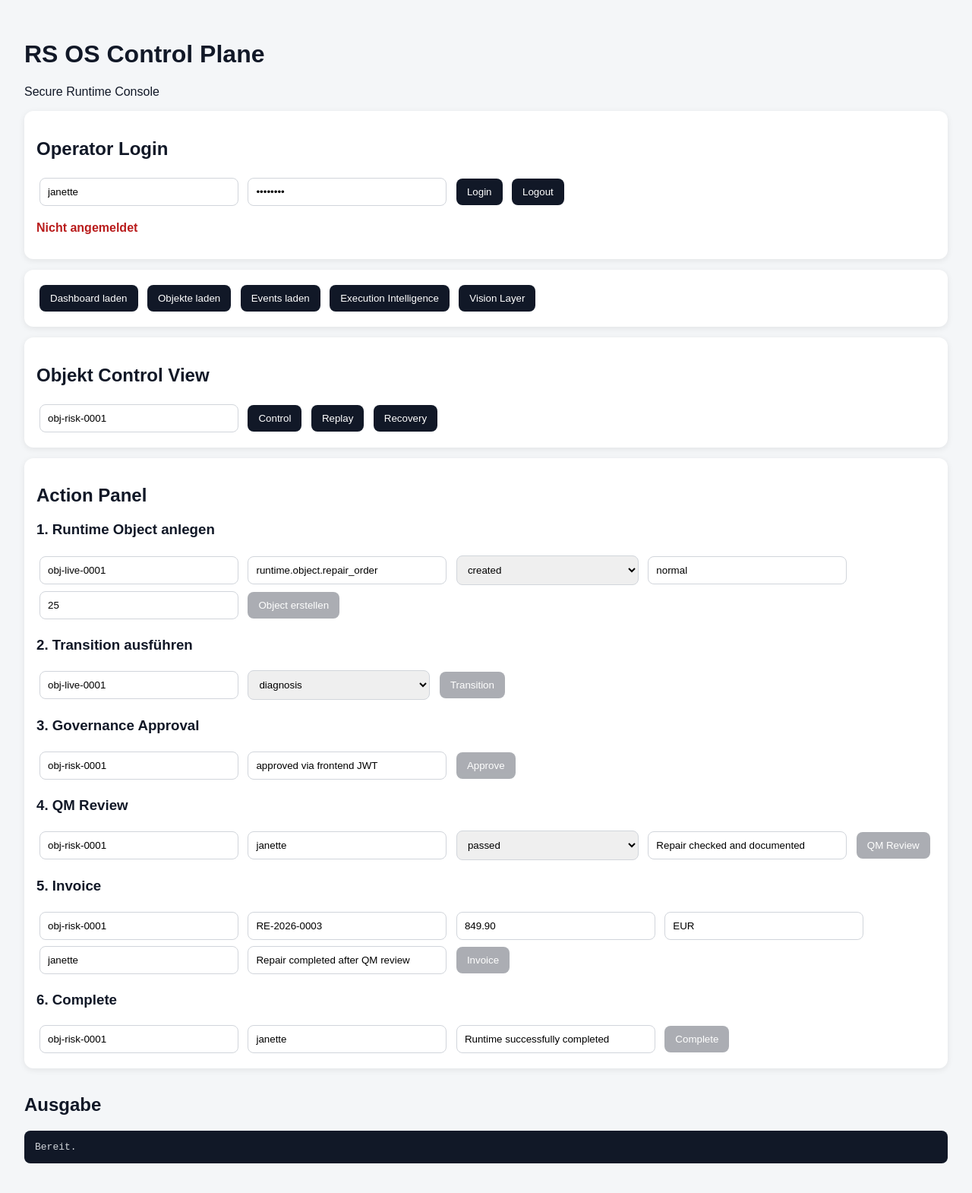
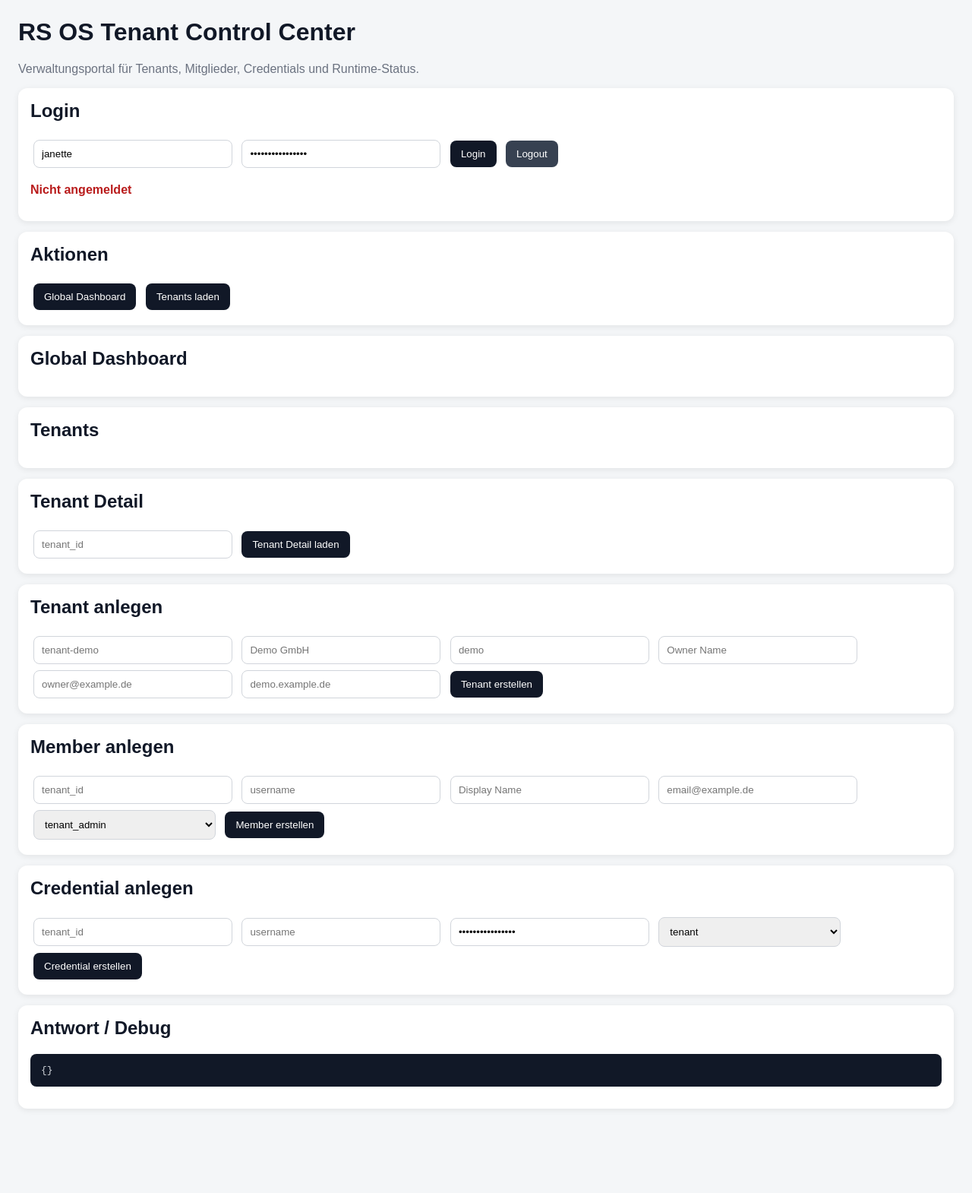
Before and after one commit to rudolphssgmbh-svg/RS-OS, a plain HTML site: page frontend/index.html in a window 1280 px wide. Shown: the whole page at 76% size. After the commit the page ends 1497 px from the top, so only its background shows below. Drawn offline with Linux system fonts and the light colour scheme; no server answers.

Commit message:
feat(frontend): add tenant control center view

```diff
--- a/frontend/index.html
+++ b/frontend/index.html
@@ -2,393 +2,485 @@
 <html lang="de">
 <head>
   <meta charset="UTF-8" />
-  <title>RS OS Control Plane</title>
+  <title>RS OS Tenant Control Center</title>
   <style>
-    body { font-family: Arial, sans-serif; background:#f4f6f8; padding:24px; color:#111827; }
-    button { background:#111827; color:white; border:0; padding:10px 14px; border-radius:8px; cursor:pointer; margin:4px; }
-    input, select { padding:10px; border:1px solid #d1d5db; border-radius:8px; margin:4px; min-width:240px; }
-    .card { background:white; padding:16px; border-radius:12px; margin:14px 0; box-shadow:0 2px 8px rgba(0,0,0,.08); }
-    .grid { display:grid; grid-template-columns:repeat(auto-fit,minmax(260px,1fr)); gap:14px; }
-    pre { background:#111827; color:#d1d5db; padding:14px; border-radius:8px; overflow:auto; }
-    .ok { color:green; font-weight:bold; }
-    .bad { color:#b91c1c; font-weight:bold; }
+    body {
+      font-family: Arial, sans-serif;
+      background: #f4f6f8;
+      color: #111827;
+      margin: 0;
+      padding: 24px;
+    }
+    h1, h2, h3 { margin-top: 0; }
+    input, select {
+      padding: 10px;
+      border: 1px solid #d1d5db;
+      border-radius: 8px;
+      margin: 4px;
+      min-width: 240px;
+    }
+    button {
+      background: #111827;
+      color: white;
+      border: 0;
+      padding: 10px 14px;
+      border-radius: 8px;
+      cursor: pointer;
+      margin: 4px;
+    }
+    button.secondary { background: #374151; }
+    button.danger { background: #991b1b; }
+    .card {
+      background: white;
+      padding: 16px;
+      border-radius: 12px;
+      margin: 14px 0;
+      box-shadow: 0 2px 8px rgba(0,0,0,.08);
+    }
+    .grid {
+      display: grid;
+      grid-template-columns: repeat(auto-fit,minmax(220px,1fr));
+      gap: 14px;
+    }
+    .metric {
+      background: #f9fafb;
+      padding: 14px;
+      border-radius: 10px;
+      border: 1px solid #e5e7eb;
+    }
+    .metric strong {
+      display: block;
+      font-size: 24px;
+      margin-top: 6px;
+    }
+    table {
+      width: 100%;
+      border-collapse: collapse;
+      margin-top: 10px;
+      background: white;
+    }
+    th, td {
+      text-align: left;
+      border-bottom: 1px solid #e5e7eb;
+      padding: 8px;
+      vertical-align: top;
+    }
+    tr:hover { background: #f9fafb; }
+    pre {
+      background: #111827;
+      color: #d1d5db;
+      padding: 14px;
+      border-radius: 8px;
+      overflow: auto;
+      max-height: 420px;
+    }
+    .ok { color: green; font-weight: bold; }
+    .bad { color: #b91c1c; font-weight: bold; }
+    .muted { color: #6b7280; }
   </style>
 </head>
 <body>
 
-<h1>RS OS Control Plane</h1>
-<p>Secure Runtime Console</p>
+<h1>RS OS Tenant Control Center</h1>
+<p class="muted">Verwaltungsportal für Tenants, Mitglieder, Credentials und Runtime-Status.</p>
 
 <div class="card">
-  <h2>Operator Login</h2>
-  <input id="username" value="janette" placeholder="Username">
-  <input id="password" type="password" value="rsos2026" placeholder="Password">
+  <h2>Login</h2>
+  <input id="username" value="janette" placeholder="Benutzername">
+  <input id="password" type="password" value="rsos_secure_2026" placeholder="Passwort">
   <button onclick="login()">Login</button>
-  <button onclick="logout()">Logout</button>
+  <button class="secondary" onclick="logout()">Logout</button>
   <p id="authState" class="bad">Nicht angemeldet</p>
 </div>
 
 <div class="card">
-  <button onclick="loadDashboard()">Dashboard laden</button>
-  <button onclick="loadObjects()">Objekte laden</button>
-  <button onclick="loadEvents()">Events laden</button>
-<button onclick="loadExecutionIntelligence()">Execution Intelligence</button>
-<button onclick="loadVision()">Vision Layer</button>
+  <h2>Aktionen</h2>
+  <button onclick="loadDashboard()">Global Dashboard</button>
+  <button onclick="loadTenants()">Tenants laden</button>
 </div>
 
 <div class="card">
-  <h2>Objekt Control View</h2>
-  <input id="objectId" value="obj-risk-0001">
-  <button onclick="loadControl()">Control</button>
-  <button onclick="loadReplay()">Replay</button>
-  <button onclick="loadRecovery()">Recovery</button>
+  <h2>Global Dashboard</h2>
+  <div id="summaryGrid" class="grid"></div>
 </div>
 
 <div class="card">
-  <h2>Action Panel</h2>
-
-  <h3>1. Runtime Object anlegen</h3>
-  <input id="newObjectId" value="obj-live-0001">
-  <input id="runtimeType" value="runtime.object.repair_order">
-  <select id="state">
-    <option>created</option>
-    <option>diagnosis</option>
-    <option>customer_approval</option>
-    <option>repair</option>
-    <option>qm_review</option>
-    <option>invoice</option>
-  </select>
-  <input id="priority" value="normal">
-  <input id="riskScore" type="number" value="25">
-  <button onclick="createObject()">Object erstellen</button>
-
-  <h3>2. Transition ausführen</h3>
-  <input id="transitionObjectId" value="obj-live-0001">
-  <select id="toState">
-    <option>diagnosis</option>
-    <option>customer_approval</option>
-    <option>repair</option>
-    <option>qm_review</option>
-    <option>invoice</option>
-    <option>completed</option>
-  </select>
-  <button onclick="transitionObject()">Transition</button>
-
-  <h3>3. Governance Approval</h3>
-  <input id="approvalObjectId" value="obj-risk-0001">
-  <input id="approvalReason" value="approved via frontend JWT">
-<button id="approveBtn" onclick="approveObject()">Approve</button>
-  <h3>4. QM Review</h3>
-  <input id="qmObjectId" value="obj-risk-0001">
-  <input id="reviewer" value="janette">
-  <select id="qmStatus">
-    <option>passed</option>
-    <option>failed</option>
-  </select>
-  <input id="qmNotes" value="Repair checked and documented">
-<button id="qmBtn" onclick="qmReview()">QM Review</button>
-  <h3>5. Invoice</h3>
-  <input id="invoiceObjectId" value="obj-risk-0001">
-  <input id="invoiceNumber" value="RE-2026-0003">
-  <input id="amount" type="number" value="849.90">
-  <input id="currency" value="EUR">
-  <input id="issuedBy" value="janette">
-  <input id="invoiceNotes" value="Repair completed after QM review">
-<button id="invoiceBtn" onclick="createInvoice()">Invoice</button>
-  <h3>6. Complete</h3>
-  <input id="completeObjectId" value="obj-risk-0001">
-  <input id="completedBy" value="janette">
-  <input id="closingNotes" value="Runtime successfully completed">
-
-<button id="completeBtn" onclick="completeObject()">Complete</button>
+  <h2>Tenants</h2>
+  <div id="tenantTable"></div>
 </div>
 
-<div id="summary" class="grid"></div>
+<div class="card">
+  <h2>Tenant Detail</h2>
+  <input id="tenantDetailId" placeholder="tenant_id">
+  <button onclick="loadTenantDetail()">Tenant Detail laden</button>
+  <div id="tenantDetail"></div>
+</div>
 
-<h2>Ausgabe</h2>
-<pre id="output">Bereit.</pre>
+<div class="card">
+  <h2>Tenant anlegen</h2>
+  <input id="newTenantId" placeholder="tenant-demo">
+  <input id="newTenantName" placeholder="Demo GmbH">
+  <input id="newTenantType" placeholder="demo">
+  <input id="newOwnerName" placeholder="Owner Name">
+  <input id="newOwnerEmail" placeholder="owner@example.de">
+  <input id="newDomainName" placeholder="demo.example.de">
+  <button onclick="createTenant()">Tenant erstellen</button>
+</div>
+
+<div class="card">
+  <h2>Member anlegen</h2>
+  <input id="memberTenantId" placeholder="tenant_id">
+  <input id="memberUsername" placeholder="username">
+  <input id="memberDisplayName" placeholder="Display Name">
+  <input id="memberEmail" placeholder="email@example.de">
+  <select id="memberRole">
+    <option value="tenant_admin">tenant_admin</option>
+    <option value="operator">operator</option>
+    <option value="auditor">auditor</option>
+  </select>
+  <button onclick="createMember()">Member erstellen</button>
+</div>
+
+<div class="card">
+  <h2>Credential anlegen</h2>
+  <input id="credentialTenantId" placeholder="tenant_id">
+  <input id="credentialUsername" placeholder="username">
+  <input id="credentialPassword" type="password" value="rsos_secure_2026" placeholder="Passwort">
+  <select id="credentialScope">
+    <option value="tenant">tenant</option>
+  </select>
+  <button onclick="createCredential()">Credential erstellen</button>
+</div>
+
+<div class="card">
+  <h2>Antwort / Debug</h2>
+  <pre id="output">{}</pre>
+</div>
 
 <script>
-const API = "https://api.rudolph-buchhaltung.de";
+const API_BASE = "";
+let token = localStorage.getItem("rsos_token") || null;
 
-function getToken() {
-  return localStorage.getItem("rsos_token");
-}
-
-
-function getOperator() {
-  const raw = localStorage.getItem("rsos_operator");
-  return raw ? JSON.parse(raw) : null;
-}
-
-function setAuthState() {
-  const token = getToken();
-  const operator = getOperator();
-  const authState = document.getElementById("authState");
-
-  if (token && operator) {
-    authState.textContent = "Angemeldet - " + operator.operator_id + " / " + operator.role;
-    authState.className = "ok";
-  } else {
-    authState.textContent = "Nicht angemeldet";
-    authState.className = "bad";
-  }
-
-  applyRolePermissions();
-}
-
-
-
-function show(data) {
+function setOutput(data) {
   document.getElementById("output").textContent = JSON.stringify(data, null, 2);
 }
 
+function setAuthState(operator) {
+  const el = document.getElementById("authState");
+  if (!token) {
+    el.textContent = "Nicht angemeldet";
+    el.className = "bad";
+    return;
+  }
+  el.textContent = operator
+    ? `Angemeldet: ${operator.operator_id} | ${operator.role} | ${operator.scope}`
+    : "Angemeldet";
+  el.className = "ok";
+}
+
+async function api(path, options = {}) {
+  const headers = options.headers || {};
+  if (token) headers["Authorization"] = "Bearer " + token;
+  if (options.body && !headers["Content-Type"]) {
+    headers["Content-Type"] = "application/json";
+  }
+
+  const res = await fetch(API_BASE + path, {
+    ...options,
+    headers
+  });
+
+  const data = await res.json().catch(() => ({}));
+  if (!res.ok) {
+    throw data;
+  }
+  return data;
+}
+
 async function login() {
-  const res = await fetch(API + "/auth/login", {
+  try {
+    const data = await api("/auth/login", {
       method: "POST",
-    headers: { "Content-Type": "application/json" },
       body: JSON.stringify({
         username: document.getElementById("username").value,
         password: document.getElementById("password").value
       })
     });
 
-  const data = await res.json();
-  show(data);
-
-  if (data.token) {
-    localStorage.setItem("rsos_token", data.token);
-    localStorage.setItem("rsos_operator", JSON.stringify(data.operator));
+    token = data.token;
+    localStorage.setItem("rsos_token", token);
+    setAuthState(data.operator);
+    setOutput(data);
+    await loadDashboard();
+    await loadTenants();
+  } catch (err) {
+    setOutput(err);
+    token = null;
+    localStorage.removeItem("rsos_token");
+    setAuthState();
   }
-
-  setAuthState();
 }
 
 function logout() {
+  token = null;
   localStorage.removeItem("rsos_token");
-  localStorage.removeItem("rsos_operator");
   setAuthState();
-  show({ logged_out: true });
-}
-
-async function get(path) {
-  const res = await fetch(API + path);
-  const data = await res.json();
-  show(data);
-  return data;
-}
-
-async function post(path, body) {
-  const headers = { "Content-Type": "application/json" };
-  const token = getToken();
-
-  if (token) {
-    headers.Authorization = "Bearer " + token;
-  }
-
-  const res = await fetch(API + path, {
-    method: "POST",
-    headers,
-    body: JSON.stringify(body)
-  });
-
-  const data = await res.json();
-  show(data);
-  loadDashboard();
-  return data;
+  setOutput({ logged_out: true });
 }
 
 async function loadDashboard() {
-  const data = await get("/runtime/dashboard");
-  const d = data.dashboard;
+  try {
+    const data = await api("/runtime/admin/dashboard");
+    renderSummary(data.summary);
+    setOutput(data);
+  } catch (err) {
+    setOutput(err);
+  }
+}
 
-  document.getElementById("summary").innerHTML = `
-    <div class="card"><h3>Objekte</h3><p>${d.summary.total_objects}</p></div>
-    <div class="card"><h3>Aktiv</h3><p>${d.summary.active_objects}</p></div>
-    <div class="card"><h3>Hochrisiko</h3><p>${d.summary.high_risk_objects}</p></div>
-    <div class="card"><h3>Events</h3><p>${d.summary.total_events}</p></div>
+function renderSummary(summary) {
+  const grid = document.getElementById("summaryGrid");
+  if (!summary) {
+    grid.innerHTML = "";
+    return;
+  }
+
+  const labels = {
+    tenant_count: "Tenants",
+    member_count: "Members",
+    credential_count: "Credentials",
+    object_count: "Objects",
+    recommendation_count: "Recommendations",
+    training_plan_count: "Training Plans",
+    learning_evidence_count: "Learning Evidence",
+    risk_count: "Risks",
+    governance_decision_count: "Governance",
+    communication_event_count: "Communication",
+    audit_event_count: "Audit Events"
+  };
+
+  grid.innerHTML = Object.entries(labels).map(([key, label]) => `
+    <div class="metric">
+      ${label}
+      <strong>${summary[key] ?? 0}</strong>
+    </div>
+  `).join("");
+}
+
+async function loadTenants() {
+  try {
+    const data = await api("/runtime/admin/tenants");
+    renderTenants(data.tenants || []);
+    setOutput(data);
+  } catch (err) {
+    setOutput(err);
+  }
+}
+
+function renderTenants(tenants) {
+  const container = document.getElementById("tenantTable");
+  if (!tenants.length) {
+    container.innerHTML = "<p>Keine Tenants gefunden.</p>";
+    return;
+  }
+
+  container.innerHTML = `
+    <table>
+      <thead>
+        <tr>
+          <th>Tenant</th>
+          <th>Typ</th>
+          <th>Status</th>
+          <th>Members</th>
+          <th>Credentials</th>
+          <th>Recommendations</th>
+          <th>Training</th>
+          <th>Aktion</th>
+        </tr>
+      </thead>
+      <tbody>
+        ${tenants.map(t => `
+          <tr>
+            <td><strong>${t.tenant_name}</strong><br><span class="muted">${t.tenant_id}</span></td>
+            <td>${t.tenant_type || ""}</td>
+            <td>${t.status || ""}</td>
+            <td>${t.members ?? 0}</td>
+            <td>${t.credentials ?? 0}</td>
+            <td>${t.recommendations ?? 0}</td>
+            <td>${t.training_plans ?? 0}</td>
+            <td><button onclick="selectTenant('${t.tenant_id}')">Öffnen</button></td>
+          </tr>
+        `).join("")}
+      </tbody>
+    </table>
   `;
 }
 
-function loadObjects(){ return get("/runtime/objects"); }
-function loadEvents(){ return get("/runtime/events"); }
-async function loadExecutionIntelligence() {
-  const token = getToken();
+function selectTenant(tenantId) {
+  document.getElementById("tenantDetailId").value = tenantId;
+  document.getElementById("memberTenantId").value = tenantId;
+  document.getElementById("credentialTenantId").value = tenantId;
+  loadTenantDetail();
+}
 
-  const res = await fetch(API + "/runtime/execution/intelligence", {
-    method: "GET",
-    headers: {
-      "Authorization": "Bearer " + token
+async function loadTenantDetail() {
+  try {
+    const tenantId = document.getElementById("tenantDetailId").value;
+    const data = await api("/runtime/admin/tenants/" + encodeURIComponent(tenantId));
+    renderTenantDetail(data);
+    setOutput(data);
+  } catch (err) {
+    setOutput(err);
   }
-  });
-async function loadVision() {
+}
 
-  const token = getToken();
+function renderTenantDetail(data) {
+  const el = document.getElementById("tenantDetail");
+  if (!data || !data.tenant) {
+    el.innerHTML = "";
+    return;
+  }
 
-  const res = await fetch(API + "/runtime/vision", {
-    method: "GET",
-    headers: {
-      "Authorization": "Bearer " + token
-    }
-  });
+  const tenant = data.tenant;
+  const stats = data.statistics || {};
+  const learning = data.learning || {};
 
-  const data = await res.json();
+  el.innerHTML = `
+    <div class="card" style="box-shadow:none;border:1px solid #e5e7eb;">
+      <h3>${tenant.tenant_name}</h3>
+      <p class="muted">
+        ${tenant.tenant_id} | ${tenant.tenant_type} | ${tenant.status}
+      </p>
 
-  show(data);
-
-  const v = data.vision;
-
-  document.getElementById("summary").innerHTML = `
-    <div class="card">
-      <h3>Runtime Posture</h3>
-      <p>${v.runtime_posture}</p>
+      <div class="grid">
+        <div class="metric">Domains<strong>${data.domains?.count ?? 0}</strong></div>
+        <div class="metric">Members<strong>${data.members?.count ?? 0}</strong></div>
+        <div class="metric">Credentials<strong>${data.credentials?.count ?? 0}</strong></div>
+        <div class="metric">Objects<strong>${stats.objects ?? 0}</strong></div>
+        <div class="metric">Recommendations<strong>${stats.recommendations ?? 0}</strong></div>
+        <div class="metric">Training Plans<strong>${stats.training_plans ?? 0}</strong></div>
+        <div class="metric">Learning Evidence<strong>${stats.learning_evidence ?? 0}</strong></div>
+        <div class="metric">Risks<strong>${stats.risks ?? 0}</strong></div>
       </div>
 
-    <div class="card">
-      <h3>Strategic Priority</h3>
-      <p>${v.strategic_priority}</p>
+      <h3>Learning</h3>
+      <div class="grid">
+        <div class="metric">Competencies<strong>${learning.competencies ?? 0}</strong></div>
+        <div class="metric">Open Gaps<strong>${learning.open_gaps ?? 0}</strong></div>
+        <div class="metric">Critical Gaps<strong>${learning.critical_gaps ?? 0}</strong></div>
+        <div class="metric">Total Gap<strong>${learning.total_gap ?? 0}</strong></div>
+        <div class="metric">Gap Reduction<strong>${learning.total_gap_reduction ?? 0}</strong></div>
+        <div class="metric">Effectiveness<strong>${learning.effectiveness_score ?? 0}%</strong></div>
       </div>
 
-    <div class="card">
-      <h3>Next Best Action</h3>
-      <p>${v.next_best_action}</p>
-    </div>
+      <h3>Domains</h3>
+      <table>
+        <thead><tr><th>Domain</th><th>Role</th><th>Status</th><th>Created</th></tr></thead>
+        <tbody>
+          ${(data.domains?.items || []).map(d => `
+            <tr>
+              <td>${d.domain_name}</td>
+              <td>${d.domain_role}</td>
+              <td>${d.status}</td>
+              <td>${d.created_at || ""}</td>
+            </tr>
+          `).join("")}
+        </tbody>
+      </table>
 
-    <div class="card">
-      <h3>Vision Summary</h3>
-      <p>${v.vision_summary}</p>
-    </div>
+      <h3>Members</h3>
+      <table>
+        <thead><tr><th>User</th><th>Name</th><th>Email</th><th>Role</th><th>Status</th></tr></thead>
+        <tbody>
+          ${(data.members?.items || []).map(m => `
+            <tr>
+              <td>${m.username}</td>
+              <td>${m.display_name || ""}</td>
+              <td>${m.email || ""}</td>
+              <td>${m.role}</td>
+              <td>${m.status}</td>
+            </tr>
+          `).join("")}
+        </tbody>
+      </table>
 
-    <div class="card">
-      <h3>Vision Metrics</h3>
-      <p>Total Objects: ${v.metrics.total_objects}</p>
-      <p>Active Objects: ${v.metrics.active_objects}</p>
-      <p>High Risk: ${v.metrics.high_risk_objects}</p>
-      <p>Total Jobs: ${v.metrics.total_jobs}</p>
-      <p>Recent Events: ${v.metrics.recent_events}</p>
-    </div>
-
-    <div class="card">
-      <h3>Recommendations</h3>
-      ${v.recommendations.map(r => `<p>${r}</p>`).join("")}
+      <h3>Credentials</h3>
+      <table>
+        <thead><tr><th>User</th><th>Status</th><th>Scope</th><th>System Role</th></tr></thead>
+        <tbody>
+          ${(data.credentials?.items || []).map(c => `
+            <tr>
+              <td>${c.username}</td>
+              <td>${c.status}</td>
+              <td>${c.scope}</td>
+              <td>${c.system_role || ""}</td>
+            </tr>
+          `).join("")}
+        </tbody>
+      </table>
     </div>
   `;
 }
 
-  const data = await res.json();
-  show(data);
 
-  const i = data.intelligence;
-
-  document.getElementById("summary").innerHTML = `
-    <div class="card"><h3>Execution Health</h3><p>${i.execution_health}</p></div>
-    <div class="card"><h3>Risk Level</h3><p>${i.risk_level}</p></div>
-    <div class="card"><h3>Jobs</h3>
-      <p>Total: ${i.metrics.total_jobs}</p>
-      <p>Queued: ${i.metrics.queued_jobs}</p>
-      <p>Running: ${i.metrics.running_jobs}</p>
-      <p>Completed: ${i.metrics.completed_jobs}</p>
-      <p>Failed: ${i.metrics.failed_jobs}</p>
-    </div>
-    <div class="card"><h3>Empfehlungen</h3>
-      ${i.recommended_actions.map(a => `<p>${a}</p>`).join("")}
-    </div>
-  `;
+async function createTenant() {
+  try {
+    const data = await api("/runtime/admin/tenants", {
+      method: "POST",
+      body: JSON.stringify({
+        tenant_id: document.getElementById("newTenantId").value,
+        tenant_name: document.getElementById("newTenantName").value,
+        tenant_type: document.getElementById("newTenantType").value || "business",
+        owner_name: document.getElementById("newOwnerName").value,
+        owner_email: document.getElementById("newOwnerEmail").value,
+        domain_name: document.getElementById("newDomainName").value
+      })
+    });
+    setOutput(data);
+    await loadTenants();
+  } catch (err) {
+    setOutput(err);
+  }
 }
 
-function loadControl(){ return get("/runtime/control/" + document.getElementById("objectId").value); }
-function loadReplay(){ return get("/runtime/replay/" + document.getElementById("objectId").value); }
-function loadRecovery(){ return get("/runtime/recovery/" + document.getElementById("objectId").value); }
-
-function createObject(){
-  return post("/runtime/objects", {
-    object_id: document.getElementById("newObjectId").value,
-    runtime_type: document.getElementById("runtimeType").value,
-    state: document.getElementById("state").value,
-    priority: document.getElementById("priority").value,
-    risk_score: Number(document.getElementById("riskScore").value)
+async function createMember() {
+  try {
+    const tenantId = document.getElementById("memberTenantId").value;
+    const data = await api("/runtime/admin/tenants/" + encodeURIComponent(tenantId) + "/members", {
+      method: "POST",
+      body: JSON.stringify({
+        username: document.getElementById("memberUsername").value,
+        display_name: document.getElementById("memberDisplayName").value,
+        email: document.getElementById("memberEmail").value,
+        role: document.getElementById("memberRole").value
+      })
     });
+    setOutput(data);
+    await loadTenantDetail();
+  } catch (err) {
+    setOutput(err);
+  }
 }
 
-function transitionObject(){
-  return post("/runtime/transition", {
-    object_id: document.getElementById("transitionObjectId").value,
-    to_state: document.getElementById("toState").value
+async function createCredential() {
+  try {
+    const tenantId = document.getElementById("credentialTenantId").value;
+    const data = await api("/runtime/admin/tenants/" + encodeURIComponent(tenantId) + "/credentials", {
+      method: "POST",
+      body: JSON.stringify({
+        username: document.getElementById("credentialUsername").value,
+        password: document.getElementById("credentialPassword").value,
+        scope: document.getElementById("credentialScope").value
+      })
     });
+    setOutput(data);
+    await loadTenantDetail();
+  } catch (err) {
+    setOutput(err);
+  }
 }
 
-function approveObject(){
-  return post("/governance/approve", {
-    object_id: document.getElementById("approvalObjectId").value,
-    reason: document.getElementById("approvalReason").value
-  });
-}
-
-function qmReview(){
-  return post("/runtime/qm-review", {
-    object_id: document.getElementById("qmObjectId").value,
-    reviewer: document.getElementById("reviewer").value,
-    result_status: document.getElementById("qmStatus").value,
-    notes: document.getElementById("qmNotes").value
-  });
-}
-
-function createInvoice(){
-  return post("/runtime/invoice", {
-    object_id: document.getElementById("invoiceObjectId").value,
-    invoice_number: document.getElementById("invoiceNumber").value,
-    amount: Number(document.getElementById("amount").value),
-    currency: document.getElementById("currency").value,
-    issued_by: document.getElementById("issuedBy").value,
-    notes: document.getElementById("invoiceNotes").value
-  });
-}
-
-function completeObject(){
-  return post("/runtime/complete", {
-    object_id: document.getElementById("completeObjectId").value,
-    completed_by: document.getElementById("completedBy").value,
-    closing_notes: document.getElementById("closingNotes").value
-  });
-}
-
-window.addEventListener("DOMContentLoaded", () => {
 setAuthState();
-  loadDashboard();
-});
-
-function applyRolePermissions() {
-  const operator = getOperator();
-  const role = operator ? operator.role : null;
-
-  const permissions = {
-    createObject: ["runtime_admin", "operator"],
-    transitionObject: ["runtime_admin", "operator"],
-    approveObject: ["runtime_admin"],
-    qmReview: ["runtime_admin", "qm"],
-    createInvoice: ["runtime_admin", "finance"],
-    completeObject: ["runtime_admin"]
-  };
-
-  document.querySelectorAll("button").forEach(button => {
-    const action = button.getAttribute("onclick");
-    if (!action) return;
-
-    for (const fn in permissions) {
-      if (action.includes(fn)) {
-        const allowed = role && permissions[fn].includes(role);
-        button.disabled = !allowed;
-        button.style.opacity = allowed ? "1" : "0.35";
-        button.style.cursor = allowed ? "pointer" : "not-allowed";
-      }
-    }
-  });
-}
-window.addEventListener("DOMContentLoaded", () => {
-  setAuthState();
-  loadDashboard();
-  applyRolePermissions();
-});
 </script>
 
 </body>
```
Lines whose indentation alone changed are shown as unchanged.
